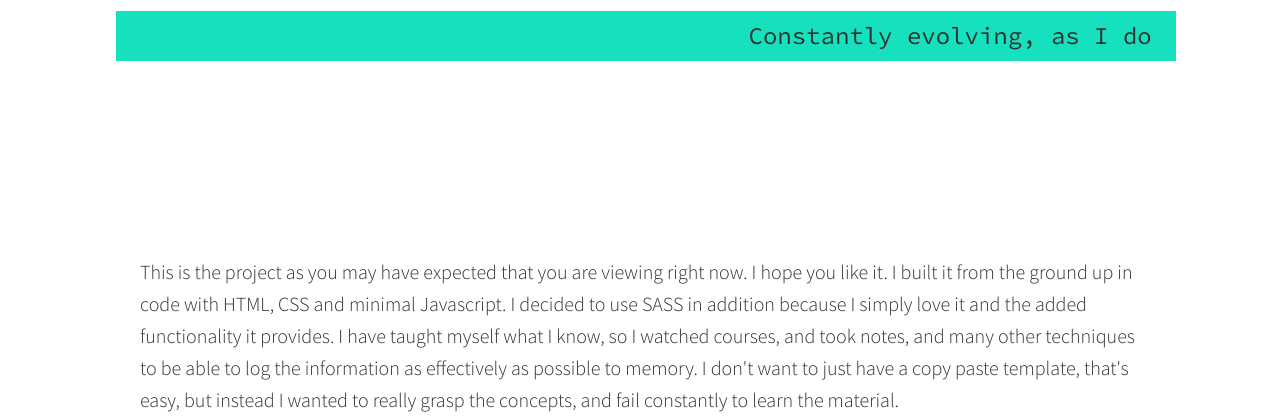
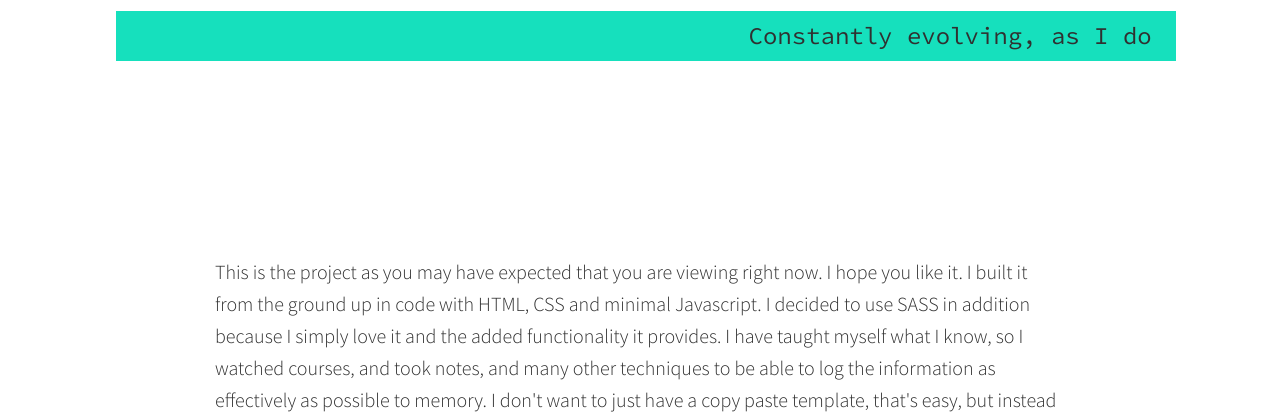
Before and after one commit to tiberiusnero560/Old-portfolio-website, a plain HTML site: page portfolio-item1.html in a window 1280 px wide. Shown: the part 384-800 px from the top of the page. Drawn offline with Linux system fonts and the light colour scheme.

Commit message:
Fixed some padding issues I saw on mobile

```diff
--- a/CSS/CSS/styles.css
+++ b/CSS/CSS/styles.css
@@ -532,7 +532,7 @@ social-list__link {
 }
 
 .portfolio-item-individual p {
-  max-width: 1000px;
+  max-width: 850px;
   margin-left: auto;
   margin-right: auto;
 }
```
